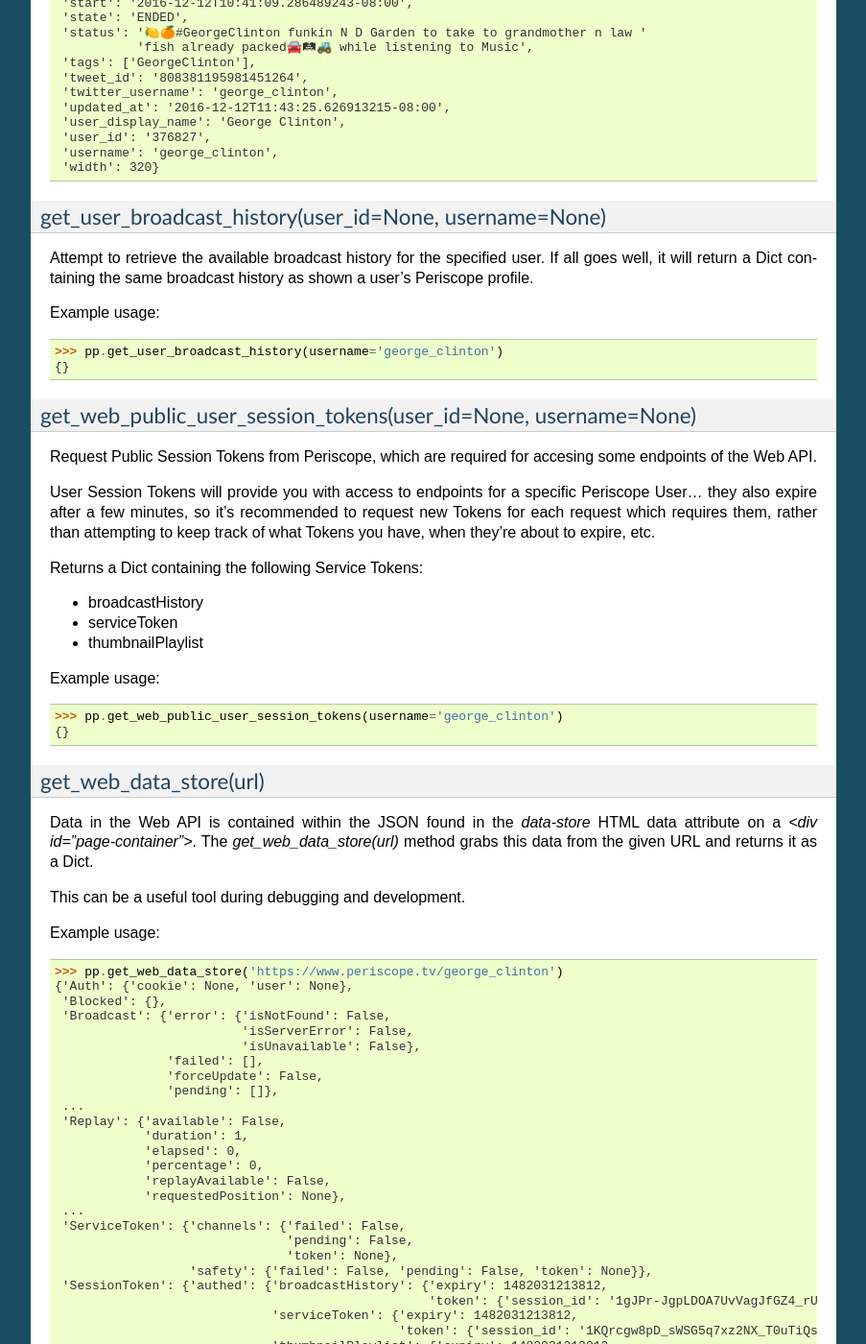
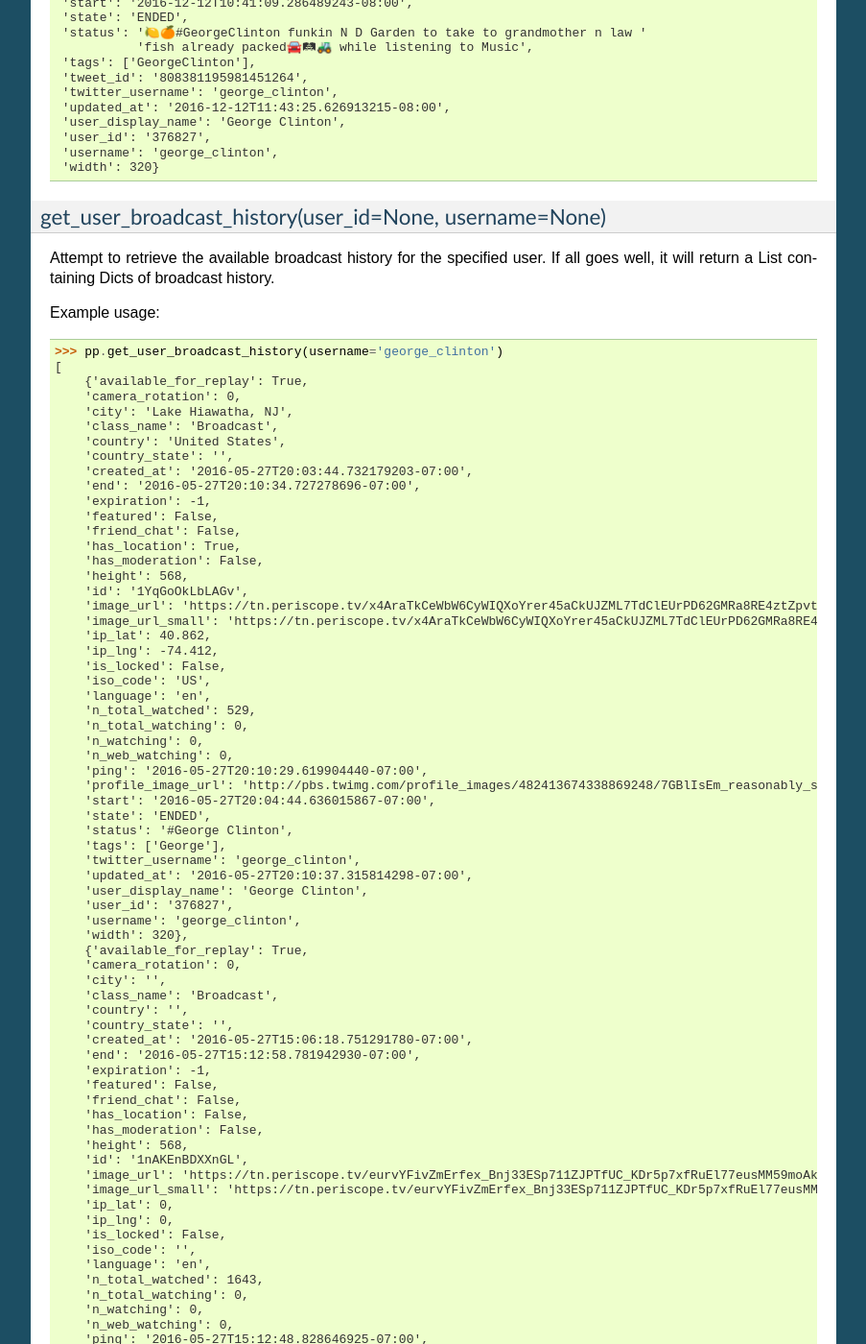
Before and after one commit to takeontom/PyPeri, a Sphinx documentation site: the page built from docs/usage.rst, in a window 1280 px wide and 1400 px high, scrolled down 1558 px. Shown: the whole window at 96% size, without its empty margins (198-1101 px from the left). Built offline with Sphinx 7.4.7, drawn with Linux system fonts in a browser that asks for light colours; pages that are not in the unit, such as notebooks, are missing from menus; some of the changed text lies outside the part shown.

Commit message:
Docs for `get_user_broadcast_history` method.
Fixes #3

```diff
--- a/docs/usage.rst
+++ b/docs/usage.rst
@@ -109,13 +109,89 @@ get_user_broadcast_history(user_id=None, username=None)
 -------------------------------------------------------
 
 Attempt to retrieve the available broadcast history for the specified user.
-If all goes well, it will return a Dict containing the same broadcast history
-as shown a user's Periscope profile.
+If all goes well, it will return a List containing Dicts of broadcast history.
 
 Example usage::
 
     >>> pp.get_user_broadcast_history(username='george_clinton')
-    {}
+    [
+        {'available_for_replay': True,
+        'camera_rotation': 0,
+        'city': 'Lake Hiawatha, NJ',
+        'class_name': 'Broadcast',
+        'country': 'United States',
+        'country_state': '',
+        'created_at': '2016-05-27T20:03:44.732179203-07:00',
+        'end': '2016-05-27T20:10:34.727278696-07:00',
+        'expiration': -1,
+        'featured': False,
+        'friend_chat': False,
+        'has_location': True,
+        'has_moderation': False,
+        'height': 568,
+        'id': '1YqGoOkLbLAGv',
+        'image_url': 'https://tn.periscope.tv/x4AraTkCeWbW6CyWIQXoYrer45aCkUJZML7TdClEUrPD62GMRa8RE4ztZpvt-3nBxp-eoZTZa9hEagUpQy9U9Q==/chunk_94.jpg?Expires=1779765037&Signature=X3idH7qrnCykvVYqlThNFa-z-i9g~mH7AUi8Lm5XdfuZwbV10GOh52xtGnfR5B45n4l0xSdz2Vz66rijM0QbimzPrUjyD09Gu72nNj2JPZzxOK3YZSjIZFDwzJLi71WO7L5I051k7mFwYj5l4~s2JmXr9TM5ZHiRkQTZ72sBYLIYJ6tmiWnWDAPE6wwcJ0ZIJfVqHyL8mRBGw5J4eFfbYe8JO7CkiDtNaQBI1H7n8BgzbnAqdU1J0k9kUErFdHgdi6gD-RAnPvhQOFmA2lTdVhha2LHRs4gCIR9GNSL9PLNzyYqBnaxtH2Jo4sZPNsymZhYgklF7GOc7YS7KhmSilg__&Key-Pair-Id=APKAIHCXHHQVRTVSFRWQ',
+        'image_url_small': 'https://tn.periscope.tv/x4AraTkCeWbW6CyWIQXoYrer45aCkUJZML7TdClEUrPD62GMRa8RE4ztZpvt-3nBxp-eoZTZa9hEagUpQy9U9Q==/chunk_94_thumb_128.jpg?Expires=1779765037&Signature=RwiKlnFJZrhkkZCSkNcJaaLlK~PwFEeCZH8Df-IoPt6FCxQZ-oVXGJzPMePl0Hm-4FxuzHyZDREBNlvnJof5qRPYR7TL9QPEtAstLDbidUqnXSKMNs-gLUqMv5P7VP~mAckViUW4nKv6kVxnX8XHuHFJkDbCGyX8c3lIkCUOt~Wk1nV0OzdHC72KJrwcR~9752EQYSBKJxATlcYM0gTEPLDk8CGDuGqWS211D7ATcnfJcNJ9a8NliNSFPQTXsa2ue5vaPPlWsjpLX8sQCJq-2SYbIHsDw7csmoPEMCYW-40jiSoLdSYbE4h9Xvjg0JupPrfjB9I6f3OfE8YrKVLJDQ__&Key-Pair-Id=APKAIHCXHHQVRTVSFRWQ',
+        'ip_lat': 40.862,
+        'ip_lng': -74.412,
+        'is_locked': False,
+        'iso_code': 'US',
+        'language': 'en',
+        'n_total_watched': 529,
+        'n_total_watching': 0,
+        'n_watching': 0,
+        'n_web_watching': 0,
+        'ping': '2016-05-27T20:10:29.619904440-07:00',
+        'profile_image_url': 'http://pbs.twimg.com/profile_images/482413674338869248/7GBlIsEm_reasonably_small.jpeg',
+        'start': '2016-05-27T20:04:44.636015867-07:00',
+        'state': 'ENDED',
+        'status': '#George Clinton',
+        'tags': ['George'],
+        'twitter_username': 'george_clinton',
+        'updated_at': '2016-05-27T20:10:37.315814298-07:00',
+        'user_display_name': 'George Clinton',
+        'user_id': '376827',
+        'username': 'george_clinton',
+        'width': 320},
+        {'available_for_replay': True,
+        'camera_rotation': 0,
+        'city': '',
+        'class_name': 'Broadcast',
+        'country': '',
+        'country_state': '',
+        'created_at': '2016-05-27T15:06:18.751291780-07:00',
+        'end': '2016-05-27T15:12:58.781942930-07:00',
+        'expiration': -1,
+        'featured': False,
+        'friend_chat': False,
+        'has_location': False,
+        'has_moderation': False,
+        'height': 568,
+        'id': '1nAKEnBDXXnGL',
+        'image_url': 'https://tn.periscope.tv/eurvYFivZmErfex_Bnj33ESp711ZJPTfUC_KDr5p7xfRuEl77eusMM59moAk00cBb7nI_U8orb95ivVVprgUkA==/chunk_96.jpg?Expires=1779747181&Signature=XWyaURZLs808ds7u-vhmhpcf8zHjkWF~6Jg9kwbdASu4Do7kUOjw11qNQodPfA3EtCFvE5ClN7Jvyt7lSzIArdp7VS5XlULPepu9YoIXBMRaB7RNeL7aIwNSrv3o3yw3ryZAoCyloG31H-hqOjLsFSQBXkfrmC-pQM~wgwsJp41wSQDx8HSGjkPzh7U1MOBc6Nvf4KCvHgpVhSHtmkkGRRsXjVVJLQ0qEpws0GjMYC-hRuzSdf8~9p4BwwPpAO79Cdl0w8haSKsxd9MI4F8JgdU1AtnyP575t7HZQH1wCk3b97U3F2fTm1ij0l-RX6Y8ivnDnUcXIoB7j3ZTvt1piA__&Key-Pair-Id=APKAIHCXHHQVRTVSFRWQ',
+        'image_url_small': 'https://tn.periscope.tv/eurvYFivZmErfex_Bnj33ESp711ZJPTfUC_KDr5p7xfRuEl77eusMM59moAk00cBb7nI_U8orb95ivVVprgUkA==/chunk_96_thumb_128.jpg?Expires=1779747181&Signature=a5KZMriA7-CoEYXCpHWU2j4TM~1WkZof-wpeQtDsgO9haZcUL0qQy5hiuPWcGOD3IiYCAegYfRzZtaAgO78qM0QkbKZl5vEZLenXHep16ZB4qQAiDXBayN2fIqWKpAIefTPpT-l11NZgs9JfWGOn4LZ2KDzGl7du1ZqwoViP56b1B2evPCAH0HSXgUhfvE4lcoBkunBwamK1amy8rDCTe-u9kI3vqV~bN500RxbfiKyYeZW8ukwjqtYMSilPFilmlv8znaBXNiRA4lsOG4XGJC0xuHQ46JD0Wp5T85gH-UH6Faqq0bh~aTOesVo~lRd9v0y6Uo3yIZGHK~vEz9McJw__&Key-Pair-Id=APKAIHCXHHQVRTVSFRWQ',
+        'ip_lat': 0,
+        'ip_lng': 0,
+        'is_locked': False,
+        'iso_code': '',
+        'language': 'en',
+        'n_total_watched': 1643,
+        'n_total_watching': 0,
+        'n_watching': 0,
+        'n_web_watching': 0,
+        'ping': '2016-05-27T15:12:48.828646925-07:00',
+        'profile_image_url': 'http://pbs.twimg.com/profile_images/482413674338869248/7GBlIsEm_reasonably_small.jpeg',
+        'start': '2016-05-27T15:06:52.018796186-07:00',
+        'state': 'ENDED',
+        'status': '#George Clinton talking with driver',
+        'tags': ['George'],
+        'twitter_username': 'george_clinton',
+        'updated_at': '2016-05-27T15:13:01.172799853-07:00',
+        'user_display_name': 'George Clinton',
+        'user_id': '376827',
+        'username': 'george_clinton',
+        'width': 320}
+    ]
 
 
 get_web_public_user_session_tokens(user_id=None, username=None)
@@ -135,10 +211,19 @@ Returns a Dict containing the following Service Tokens:
 * serviceToken
 * thumbnailPlaylist
 
+For convenience, it will also contain the User ID to which the tokens give
+access to.
+
 Example usage::
 
     >>> pp.get_web_public_user_session_tokens(username='george_clinton')
-    {}
+    {
+        'broadcastHistory': '17f710-p1JiBEUn0sEib_RdubMEIlN97QWGNF8BJ4eyajbdvMr4sIlwtDHQceV2yYnxSyCg4otO1Hf5eIRP7vzRKMnztRhTbW2WU6KBJ_R6vt9rSJ',
+        'serviceToken': '1-FeXtdwxPTDokFl0ZIoJVMN_9d2Pb5IdaaIx_XrX40fQWAm-nbT6ga0Kk_0_QJhWB7ZlqGuuT-Cl3BFu0okWRRenAAHi1NreE0FX2Q5AfMfT',
+        'thumbnailPlaylist': '1B4NxFGPCQH1IunHtK5cRWOkkbifgOK7Ipsx8uC9k_WfKC6m1AU6MpnC5cKzxivdnJHC4ngY0EespKKzOzSTn49woz56N9YIuyNkl3Ao977oeC-uvY_xrxXW5',
+        'user_id': '376827'
+    }
+
 
 
 get_web_data_store(url)
```
